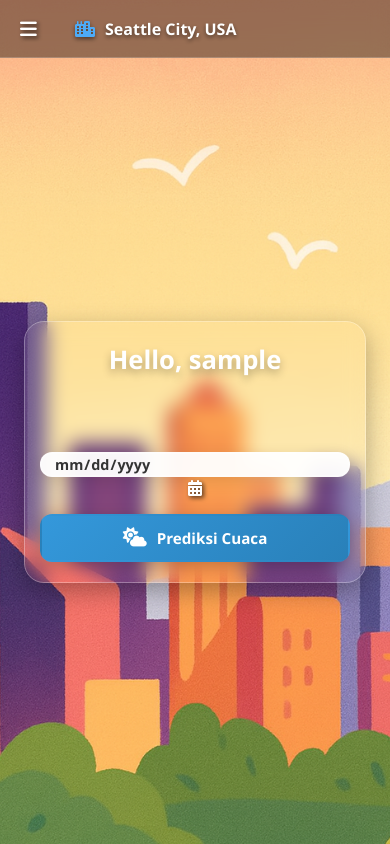
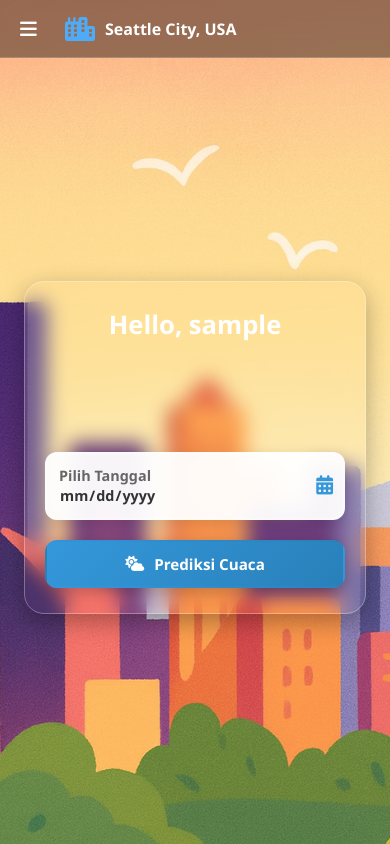
Before and after one commit to dikachafidh/weather-prediction, a Flask app: template templates/index.html in a window 390 px wide. Run offline with Flask 3, Linux system fonts and the light colour scheme; the template is opened without the code that fills it: most values are stand-ins (such as "Sample title", 1, 10 or a date in 2020); parts of the project's set-up code (start-up, migrations or seed data) failed here and were passed over; some libraries are stand-ins or nearby versions.

Commit message:
Update style.css

```diff
--- a/static/css/style.css
+++ b/static/css/style.css
@@ -12,9 +12,7 @@ html, body {
     height: 100%;
     margin: 0;
     padding: 0;
-    font-family: sans-serif;
     color: white;
-    text-shadow: 2px 2px 4px rgba(0, 0, 0, 0.7);
     transition: background-image 0.5s ease-in-out;
 }
 
@@ -54,7 +52,7 @@ body {
 }
 
 /* ======================================
-   NAVIGATION - PERBAIKAN
+   NAVIGATION
    ====================================== */
 #nav-container {
     position: fixed;
@@ -77,7 +75,6 @@ body {
     margin: 0 auto;
 }
 
-/* Nav brand tanpa background atau border */
 .nav-brand h1 {
     color: white;
     font-size: 1.4rem;
@@ -86,7 +83,6 @@ body {
     gap: 10px;
     margin: 0;
     font-weight: 600;
-    text-shadow: 0 2px 4px rgba(0, 0, 0, 0.5);
 }
 
 .nav-brand i {
@@ -95,6 +91,10 @@ body {
 }
 
 /* Hamburger Menu */
+.hamburger-checkbox {
+    display: none;
+}
+
 .hamburger-label {
     display: none;
     color: white;
@@ -102,18 +102,20 @@ body {
     cursor: pointer;
     padding: 5px;
     transition: all 0.3s ease;
+    z-index: 1001;
 }
 
 .hamburger-label:hover {
     transform: scale(1.1);
+    color: #4dabf7;
 }
 
-#hamburger {
-    display: none;
+/* Navigation Menu */
+.nav-menu {
+    display: flex;
 }
 
-/* Navigation Links */
-nav ul {
+.nav-menu ul {
     display: flex;
     list-style: none;
     margin: 0;
@@ -140,10 +142,6 @@ nav ul {
     transform: translateY(-2px);
 }
 
-.logout-btn i {
-    font-size: 1.2em;
-}
-
 /* ======================================
    HERO SECTION
    ====================================== */
@@ -166,7 +164,7 @@ nav ul {
     -webkit-backdrop-filter: blur(10px);
     border: 1px solid rgba(255, 255, 255, 0.3);
     text-align: center;
-    color: #fff;
+    color: white;
     width: 90%;
     max-width: 600px;
     margin: 0 auto;
@@ -175,22 +173,18 @@ nav ul {
 #greeting {
     font-size: 2.5rem;
     margin-bottom: 20px;
-    color: white;
     font-weight: 700;
-    text-shadow: 0 4px 8px rgba(0, 0, 0, 0.3);
 }
 
 #weather-text {
     font-size: 2rem;
     margin-bottom: 30px;
-    color: white;
     min-height: 60px;
     font-weight: 600;
-    text-shadow: 0 2px 4px rgba(0, 0, 0, 0.3);
 }
 
 /* ======================================
-   SEARCH CONTAINER - PERBAIKAN UTAMA
+   SEARCH CONTAINER - INPUT TANGGAL
    ====================================== */
 #search-container {
     margin-top: 30px;
@@ -200,22 +194,20 @@ nav ul {
     width: 100%;
 }
 
-/* Input wrapper untuk styling yang konsisten */
-.input-wrapper {
+/* Date Input Wrapper */
+.date-input-wrapper {
     position: relative;
     width: 100%;
-    height: 56px; /* Sama dengan tinggi tombol */
 }
 
 /* INPUT TANGGAL - WARNA PUTIH */
 #searchDate {
     width: 100%;
-    height: 100%;
-    padding: 0 50px 0 20px;
-    border-radius: 12px; /* Sama dengan tombol */
+    padding: 16px 50px 16px 20px;
+    border-radius: 12px;
     border: 2px solid rgba(255, 255, 255, 0.3);
-    background: rgba(255, 255, 255, 0.95); /* Background putih */
-    color: #333; /* Text hitam */
+    background: rgba(255, 255, 255, 0.95);
+    color: #333;
     font-size: 1.1rem;
     font-weight: 600;
     cursor: pointer;
@@ -226,41 +218,29 @@ nav ul {
     outline: none;
 }
 
-/* Placeholder custom */
-.input-wrapper .placeholder {
-    position: absolute;
-    left: 20px;
-    top: 50%;
-    transform: translateY(-50%);
+/* Placeholder styling */
+#searchDate::before {
+    content: "Pilih Tanggal";
     color: #666;
-    font-size: 1.1rem;
-    font-weight: 600;
-    pointer-events: none;
-    transition: all 0.3s ease;
-    z-index: 1;
 }
 
-/* Hide placeholder when input has value or is focused */
-#searchDate:valid ~ .placeholder,
-#searchDate:focus ~ .placeholder {
-    opacity: 0;
-    visibility: hidden;
+#searchDate:valid::before {
+    content: "";
 }
 
-/* Icon kalender - warna biru untuk kontras dengan background putih */
-.input-wrapper i {
+/* Icon kalender */
+.date-input-wrapper i {
     position: absolute;
     right: 20px;
     top: 50%;
     transform: translateY(-50%);
-    color: #3498db; /* Warna biru */
+    color: #3498db;
     font-size: 1.2rem;
     pointer-events: none;
     z-index: 2;
-    transition: color 0.3s ease;
 }
 
-/* Hover effect untuk input tanggal */
+/* Hover & Focus effects */
 #searchDate:hover {
     background: white;
     transform: translateY(-2px);
@@ -272,7 +252,6 @@ nav ul {
     color: #2980b9;
 }
 
-/* Focus effect untuk input tanggal */
 #searchDate:focus {
     background: white;
     box-shadow: 0 0 0 3px rgba(76, 175, 80, 0.3);
@@ -284,20 +263,14 @@ nav ul {
     color: #1f639b;
 }
 
-/* Saat input memiliki value */
-#searchDate:valid {
-    color: #2c3e50;
-}
-
 /* TOMBOL PREDIKSI - WARNA BIRU */
 button {
     width: 100%;
-    height: 56px; /* Sama dengan tinggi input */
-    padding: 0 30px;
-    background: linear-gradient(135deg, #3498db, #2980b9); /* Gradient biru */
+    padding: 16px;
+    background: linear-gradient(135deg, #3498db, #2980b9);
     color: white;
     border: none;
-    border-radius: 12px; /* Sama dengan input */
+    border-radius: 12px;
     cursor: pointer;
     font-weight: 700;
     font-size: 1.1rem;
@@ -319,25 +292,6 @@ button:hover {
 
 button:active {
     transform: translateY(0);
-    box-shadow: 0 2px 10px rgba(0, 0, 0, 0.2);
-}
-
-button i {
-    font-size: 1.2rem;
-}
-
-/* Hide default calendar picker icon */
-#searchDate::-webkit-calendar-picker-indicator {
-    position: absolute;
-    right: 0;
-    top: 0;
-    width: 100%;
-    height: 100%;
-    margin: 0;
-    padding: 0;
-    opacity: 0;
-    cursor: pointer;
-    z-index: 3;
 }
 
 /* ======================================
@@ -360,8 +314,6 @@ button i {
 .prediction-title {
     font-size: 1.4rem;
     margin-bottom: 20px;
-    color: rgba(255, 255, 255, 0.95);
-    text-align: center;
     font-weight: 700;
 }
 
@@ -397,8 +349,6 @@ button i {
 .result-value {
     font-weight: bold;
     font-size: 1.4em;
-    color: white;
-    text-shadow: 0 2px 4px rgba(0, 0, 0, 0.2);
 }
 
 .prediction-summary {
@@ -407,7 +357,6 @@ button i {
     border-radius: 10px;
     text-align: center;
     font-style: italic;
-    color: rgba(255, 255, 255, 0.95);
     margin-top: 15px;
     font-size: 1.1em;
 }
@@ -424,313 +373,7 @@ button i {
     }
 }
 
-/* ======================================
-   RESPONSIVE DESIGN - TABLET (768px ke bawah)
-   ====================================== */
-@media (max-width: 768px) {
-    .nav-flex {
-        padding: 12px 15px;
-    }
-
-    .nav-brand h1 {
-        font-size: 1.3rem;
-    }
-
-    .nav-brand i {
-        font-size: 1.3rem;
-    }
-
-    #greeting {
-        font-size: 2rem;
-    }
-
-    #weather-text {
-        font-size: 1.6rem;
-        min-height: 50px;
-    }
-
-    .text {
-        padding: 30px 25px;
-    }
-
-    /* Search container tablet */
-    #search-container {
-        gap: 15px;
-    }
-
-    .input-wrapper {
-        height: 52px;
-    }
-
-    #searchDate {
-        padding: 0 45px 0 18px;
-        font-size: 1rem;
-    }
-
-    .input-wrapper i {
-        right: 15px;
-        font-size: 1.1rem;
-    }
-
-    .input-wrapper .placeholder {
-        font-size: 1rem;
-        left: 18px;
-    }
-
-    button {
-        height: 52px;
-        padding: 0 25px;
-        font-size: 1rem;
-    }
-
-    /* Prediction result */
-    #prediction-result {
-        padding: 20px;
-    }
-
-    .prediction-title {
-        font-size: 1.3rem;
-    }
-}
-
-/* ======================================
-   RESPONSIVE DESIGN - MOBILE (600px ke bawah)
-   ====================================== */
-@media (max-width: 600px) {
-    /* Navigation Mobile */
-    .hamburger-label {
-        display: block;
-        order: -1;
-        font-size: 1.4rem;
-    }
-
-    .nav-flex {
-        flex-wrap: wrap;
-        padding: 10px 15px;
-        gap: 15px;
-    }
-
-    .nav-brand {
-        order: 2;
-        width: calc(100% - 60px);
-        justify-content: flex-start;
-    }
-
-    .nav-brand h1 {
-        font-size: 1.1rem;
-        justify-content: flex-start;
-    }
-
-    nav {
-        display: none;
-        width: 100%;
-        order: 3;
-        margin-top: 10px;
-    }
-
-    #hamburger:checked ~ nav {
-        display: block;
-    }
-
-    nav ul {
-        justify-content: center;
-    }
-
-    .logout-btn {
-        width: 100%;
-        justify-content: center;
-        padding: 10px;
-    }
-
-    /* Hero Section */
-    #hero-container {
-        padding: 80px 15px 30px;
-    }
-
-    .text {
-        width: 95%;
-        padding: 25px 20px;
-        margin-top: 10px;
-    }
-
-    #greeting {
-        font-size: 1.8rem;
-        margin-bottom: 15px;
-    }
-
-    #weather-text {
-        font-size: 1.4rem;
-        margin-bottom: 25px;
-        min-height: 40px;
-    }
-
-    /* Search Container */
-    #search-container {
-        margin-top: 25px;
-        gap: 15px;
-    }
-
-    .input-wrapper {
-        height: 50px;
-    }
-
-    #searchDate {
-        padding: 0 40px 0 15px;
-        font-size: 0.95rem;
-    }
-
-    .input-wrapper i {
-        right: 12px;
-        font-size: 1.1rem;
-    }
-
-    .input-wrapper .placeholder {
-        font-size: 0.95rem;
-        left: 15px;
-    }
-
-    button {
-        height: 50px;
-        padding: 0 20px;
-        font-size: 1rem;
-    }
-
-    /* Prediction Result */
-    .result-grid {
-        grid-template-columns: 1fr;
-        gap: 12px;
-    }
-
-    .result-item {
-        padding: 12px;
-    }
-
-    #prediction-result {
-        padding: 18px;
-    }
-
-    .prediction-title {
-        font-size: 1.2rem;
-    }
-}
-
-/* ======================================
-   RESPONSIVE DESIGN - SMALL MOBILE (400px ke bawah)
-   ====================================== */
-@media (max-width: 400px) {
-    .nav-brand h1 {
-        font-size: 1rem;
-    }
-
-    .nav-brand i {
-        font-size: 1rem;
-    }
-
-    .hamburger-label {
-        font-size: 1.2rem;
-    }
-
-    #greeting {
-        font-size: 1.6rem;
-    }
-
-    #weather-text {
-        font-size: 1.2rem;
-        min-height: 35px;
-    }
-
-    .text {
-        padding: 20px 15px;
-    }
-
-    /* Search Container */
-    .input-wrapper {
-        height: 48px;
-    }
-
-    #searchDate {
-        padding: 0 35px 0 12px;
-        font-size: 0.9rem;
-    }
-
-    .input-wrapper i {
-        right: 10px;
-        font-size: 1rem;
-    }
-
-    .input-wrapper .placeholder {
-        font-size: 0.9rem;
-        left: 12px;
-    }
-
-    button {
-        height: 48px;
-        padding: 0 15px;
-        font-size: 0.95rem;
-    }
-
-    .logout-btn {
-        font-size: 0.9rem;
-        padding: 8px 12px;
-    }
-
-    /* Prediction Result */
-    #prediction-result {
-        padding: 15px;
-    }
-
-    .prediction-title {
-        font-size: 1.1rem;
-    }
-}
-
-/* ======================================
-   RESPONSIVE DESIGN - LANDSCAPE MODE
-   ====================================== */
-@media (max-height: 500px) and (orientation: landscape) {
-    #hero-container {
-        padding-top: 70px;
-        min-height: auto;
-    }
-
-    .text {
-        margin: 30px auto;
-        padding: 20px;
-    }
-
-    #greeting {
-        font-size: 1.6rem;
-        margin-bottom: 10px;
-    }
-
-    #weather-text {
-        font-size: 1.3rem;
-        margin-bottom: 20px;
-        min-height: 30px;
-    }
-
-    #search-container {
-        margin-top: 20px;
-        gap: 15px;
-    }
-
-    .input-wrapper {
-        height: 45px;
-    }
-
-    #searchDate {
-        padding: 0 35px 0 15px;
-    }
-
-    button {
-        height: 45px;
-        padding: 0 20px;
-    }
-}
-
-/* ======================================
-   UTILITY CLASSES
-   ====================================== */
+/* Loading & Error States */
 .loading-spinner {
     text-align: center;
     color: rgba(255, 255, 255, 0.8);
@@ -749,3 +392,170 @@ button i {
     border-radius: 8px;
     border: 1px solid rgba(255, 107, 107, 0.3);
 }
+
+/* ======================================
+   RESPONSIVE DESIGN
+   ====================================== */
+@media (max-width: 768px) {
+    .nav-brand h1 {
+        font-size: 1.3rem;
+    }
+
+    #greeting {
+        font-size: 2rem;
+    }
+
+    #weather-text {
+        font-size: 1.6rem;
+    }
+
+    .text {
+        padding: 30px 25px;
+    }
+
+    #searchDate {
+        padding: 14px 45px 14px 18px;
+        font-size: 1rem;
+    }
+
+    .date-input-wrapper i {
+        right: 15px;
+    }
+
+    button {
+        padding: 14px;
+        font-size: 1rem;
+    }
+}
+
+@media (max-width: 600px) {
+    /* Hamburger Menu */
+    .hamburger-label {
+        display: block;
+        order: -1;
+        font-size: 1.4rem;
+    }
+
+    .nav-flex {
+        flex-wrap: wrap;
+        padding: 10px 15px;
+    }
+
+    .nav-brand {
+        order: 1;
+        width: calc(100% - 50px);
+    }
+
+    .nav-brand h1 {
+        font-size: 1.1rem;
+    }
+
+    .nav-menu {
+        display: none;
+        width: 100%;
+        order: 2;
+        margin-top: 10px;
+        background: rgba(0, 0, 0, 0.7);
+        border-radius: 10px;
+        padding: 15px;
+    }
+
+    .hamburger-checkbox:checked ~ .nav-menu {
+        display: block;
+        animation: slideDown 0.3s ease-out;
+    }
+
+    .nav-menu ul {
+        flex-direction: column;
+    }
+
+    .logout-btn {
+        width: 100%;
+        justify-content: center;
+    }
+
+    /* Hero Section */
+    #hero-container {
+        padding: 80px 15px 30px;
+    }
+
+    .text {
+        width: 95%;
+        padding: 25px 20px;
+    }
+
+    #greeting {
+        font-size: 1.8rem;
+    }
+
+    #weather-text {
+        font-size: 1.4rem;
+    }
+
+    #searchDate {
+        padding: 14px 40px 14px 15px;
+        font-size: 0.95rem;
+    }
+
+    .date-input-wrapper i {
+        right: 12px;
+    }
+
+    button {
+        padding: 14px;
+    }
+
+    .result-grid {
+        grid-template-columns: 1fr;
+    }
+}
+
+@keyframes slideDown {
+    from {
+        opacity: 0;
+        transform: translateY(-10px);
+    }
+    to {
+        opacity: 1;
+        transform: translateY(0);
+    }
+}
+
+@media (max-width: 400px) {
+    .nav-brand h1 {
+        font-size: 1rem;
+    }
+
+    .hamburger-label {
+        font-size: 1.2rem;
+    }
+
+    #greeting {
+        font-size: 1.6rem;
+    }
+
+    #weather-text {
+        font-size: 1.2rem;
+    }
+
+    #searchDate {
+        padding: 12px 35px 12px 12px;
+        font-size: 0.9rem;
+    }
+
+    button {
+        padding: 12px;
+        font-size: 0.95rem;
+    }
+}
+
+/* Hide default calendar picker */
+#searchDate::-webkit-calendar-picker-indicator {
+    position: absolute;
+    right: 0;
+    top: 0;
+    width: 100%;
+    height: 100%;
+    opacity: 0;
+    cursor: pointer;
+}
```
